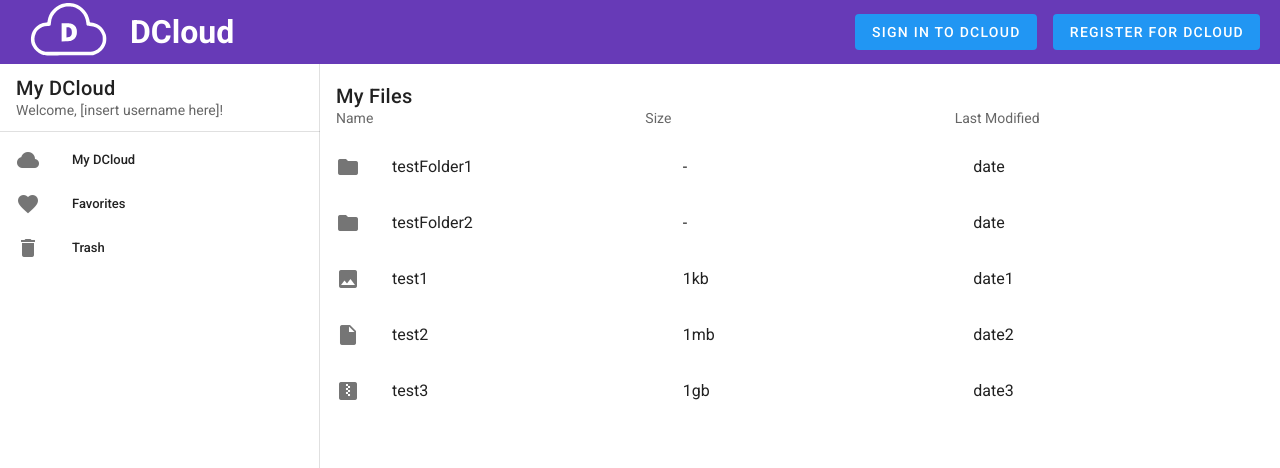
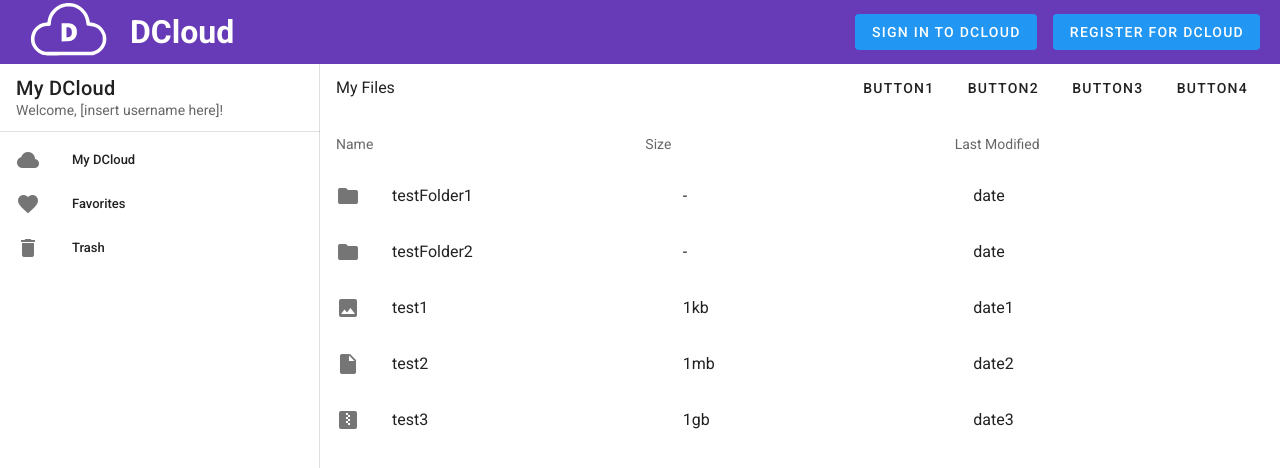
Before and after one commit to lpadgett/dcloud-client, a Vue app: page /home in a window 1280 px wide. Shown: the top 468 px of the page. Built offline with nearby package versions, Linux system fonts and the light colour scheme.

Commit message:
Added buttons. Need to fix font sizing for 'My Files' title in file list on dashboard

```diff
--- a/src/components/userFacing/Dashboard/FilesList/File.vue
+++ b/src/components/userFacing/Dashboard/FilesList/File.vue
@@ -4,7 +4,10 @@
                 v-for="file in files"
                 :key="file.name"
                 link
-        ><!--v-on:dblclick=""-->
+        >
+            <!--state changes for click belong in list item-->
+            <!--v-on:click=""-->
+            <!--v-on:dblclick=""-->
             <v-list-item-icon>
                 <v-icon v-if="file.type === 'picture'">{{ 'mdi-image' }}</v-icon>
                 <v-icon v-else-if="file.type === 'archive'"> {{ 'mdi-zip-box' }}</v-icon>
--- a/src/components/userFacing/Dashboard/FilesList/FilesList.vue
+++ b/src/components/userFacing/Dashboard/FilesList/FilesList.vue
@@ -1,6 +1,8 @@
 <template>
+    <div>
+        <TitleAndOptionButtons/>
         <v-list>
-        <TitleItem/>
+            <LabelItem/>
             <v-list-item-group
                     color="secondary"
                     max="1"
@@ -9,14 +11,16 @@
                 <File :files="files"/>
             </v-list-item-group>
         </v-list>
+    </div>
 </template>
 
 <script>
 import File from "./File";
-import TitleItem from "./TitleItem";
+import TitleAndOptionButtons from "./TitleAndOptionButtons";
+import LabelItem from "./LabelItem";
 
 export default {
-    components: {TitleItem, File},
+    components: {TitleAndOptionButtons, LabelItem, File},
     data () {
         return {
             folders: [
--- a/src/components/userFacing/Dashboard/FilesList/TitleItem.vue
+++ b/src/components/userFacing/Dashboard/FilesList/LabelItem.vue
@@ -1,25 +1,16 @@
 <template>
     <v-list-item>
         <v-list-item-content>
-            <v-list-item-title class="title">
-                My Files
-            </v-list-item-title>
             <v-list-item-subtitle>
                 Name
             </v-list-item-subtitle>
         </v-list-item-content>
         <v-list-item-content>
-            <v-list-item-title class="title">
-                <br/>
-            </v-list-item-title>
             <v-list-item-subtitle>
                 Size
             </v-list-item-subtitle>
         </v-list-item-content>
         <v-list-item-content>
-            <v-list-item-title class="title">
-                <br/>
-            </v-list-item-title>
             <v-list-item-subtitle>
                 Last Modified
             </v-list-item-subtitle>
--- /dev/null
+++ b/src/components/userFacing/Dashboard/FilesList/TitleAndOptionButtons.vue
@@ -0,0 +1,23 @@
+<template>
+    <v-list-item>
+        <v-list-item-content>
+            <v-list-item-title id="MyFiles">My Files</v-list-item-title>
+        </v-list-item-content>
+        <v-btn text>button1</v-btn>
+        <v-btn text>button2</v-btn>
+        <v-btn text>button3</v-btn>
+        <v-btn text>button4</v-btn>
+    </v-list-item>
+</template>
+
+<script>
+    export default {
+        name: "TitleItem"
+    }
+</script>
+
+<style scoped>
+    .v-list-item-title MyFiles {
+        font-size: large;
+    }
+</style>
```
Lines whose indentation alone changed are shown as unchanged.
